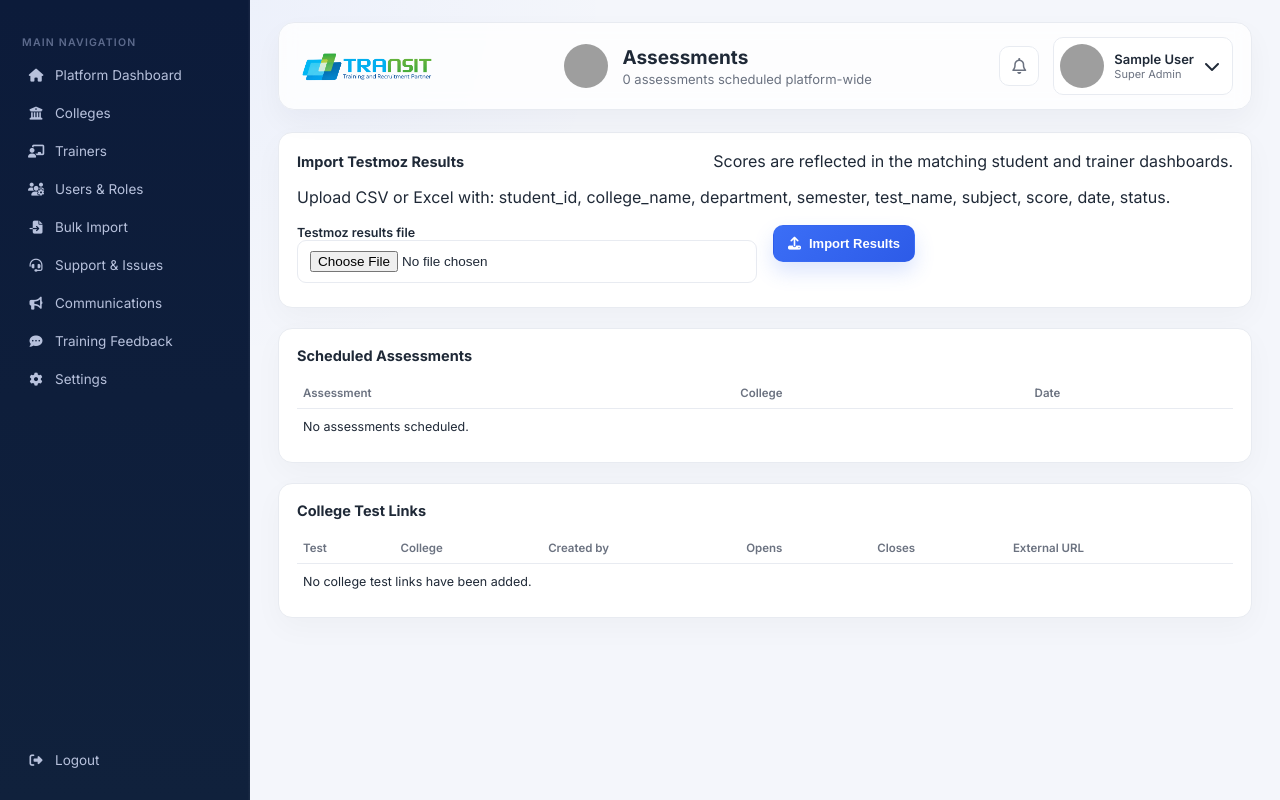
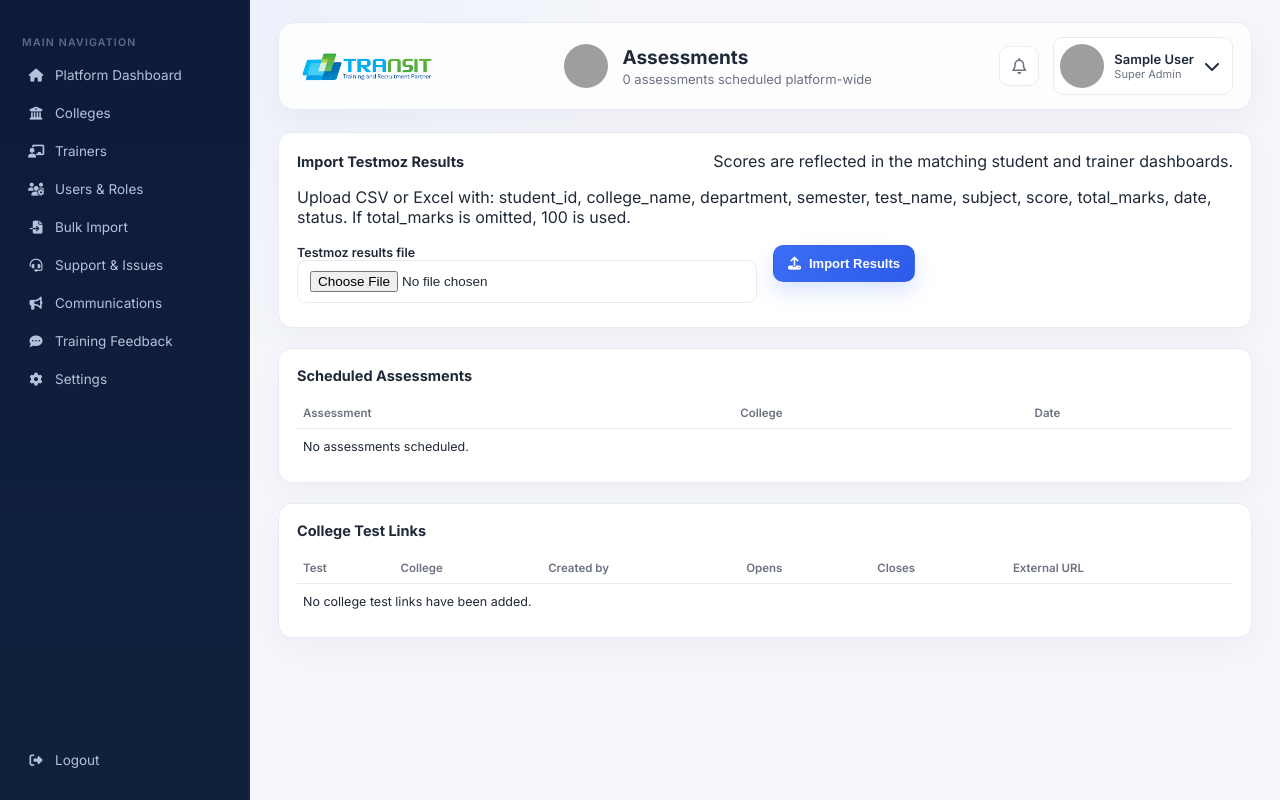
Before and after one commit to Nikhil3537/transit-nexus, a Django app: page /admin-assessments/ in a window 1280 px wide. Run offline with Django 5.2, Linux system fonts and the light colour scheme; the visitor is signed in with stand-in values (Sample User, id 1); data comes from the database, SQL or seed files in the repository; data that the repository does not hold is empty; grey boxes are pictures that could not be loaded.

Commit message:
Show assessment scores out of total marks

```diff
--- a/dashboard/templates/dashboard/assessments.html
+++ b/dashboard/templates/dashboard/assessments.html
@@ -13,7 +13,7 @@
       <tr>
         <td>{{ a.name }}</td>
         <td>{{ a.subject }}</td>
-        <td>{% if a.score is not None %}{{ a.score }}%{% else %}&mdash;{% endif %}</td>
+        <td>{% if a.score is not None %}{{ a.score }} / {{ a.total_marks }}{% else %}&mdash;{% endif %}</td>
         <td>{{ a.date|date:"d M Y" }}</td>
         <td>
           {% if a.status == "completed" %}
--- a/dashboard/templates/dashboard/results_reports.html
+++ b/dashboard/templates/dashboard/results_reports.html
@@ -30,7 +30,7 @@
       <tr>
         <td>{{ a.name }}</td>
         <td>{{ a.subject }}</td>
-        <td>{% if a.score is not None %}{{ a.score }}%{% else %}&mdash;{% endif %}</td>
+        <td>{% if a.score is not None %}{{ a.score }} / {{ a.total_marks }}{% else %}&mdash;{% endif %}</td>
         <td>{{ a.date|date:"d M Y" }}</td>
         <td><span class="tag tag-{{ a.performance_label|slugify }}">{{ a.performance_label }}</span></td>
       </tr>
--- a/dashboard/templates/dashboard/student_dashboard.html
+++ b/dashboard/templates/dashboard/student_dashboard.html
@@ -186,7 +186,7 @@
             <tr>
               <td>{{ a.name }}</td>
               <td>{{ a.subject }}</td>
-              <td>{% if a.score is not None %}{{ a.score }}%{% else %}&mdash;{% endif %}</td>
+              <td>{% if a.score is not None %}{{ a.score }} / {{ a.total_marks }}{% else %}&mdash;{% endif %}</td>
               <td>{{ a.date|date:"d M Y" }}</td>
               <td>
                 {% if a.status == "completed" %}
--- a/portal/templates/portal/admin_assessments.html
+++ b/portal/templates/portal/admin_assessments.html
@@ -3,7 +3,7 @@
 {% block content %}
 <section class="panel">
   <div class="panel-head"><h3>Import Testmoz Results</h3><span class="muted">Scores are reflected in the matching student and trainer dashboards.</span></div>
-  <p class="muted">Upload CSV or Excel with: student_id, college_name, department, semester, test_name, subject, score, date, status.</p>
+  <p class="muted">Upload CSV or Excel with: student_id, college_name, department, semester, test_name, subject, score, total_marks, date, status. If total_marks is omitted, 100 is used.</p>
   <form method="post" enctype="multipart/form-data" class="form-grid">
     {% csrf_token %}
     <label>Testmoz results file<input type="file" name="file" accept=".csv,.xlsx,text/csv,application/vnd.openxmlformats-officedocument.spreadsheetml.sheet" required></label>
--- a/portal/templates/portal/college_assessments.html
+++ b/portal/templates/portal/college_assessments.html
@@ -2,7 +2,7 @@
 {% block title %}Assessments · Transit Nexus{% endblock %}
 {% block content %}
 {% include "portal/_college_csv_upload.html" %}
-<p class="muted">Student result uploads must include student ID, department, semester, assessment name, subject, score, date, and status. Results appear on the matching student's dashboard and update the college and Transit admin dashboards.</p>
+<p class="muted">Student result uploads must include student ID, department, semester, assessment name, subject, score, total marks, date, and status. Results appear as marks obtained out of the test total; total marks defaults to 100 for older files.</p>
 {% if messages %}{% for message in messages %}<p class="alert-{{ message.tags }}">{{ message }}</p>{% endfor %}{% endif %}
 {% if external_form.errors %}<section class="panel alert-error"><h3>Test link not saved</h3>{{ external_form.errors }}</section>{% endif %}
 <section class="panel">
--- a/portal/views.py
+++ b/portal/views.py
@@ -669,7 +669,7 @@ def _department_summary_rows(profile, semester_scope=""):
         entry["live_training_hours"] += int(student.total_learning_hours or 0)
         enrollments = list(student.enrollments.all())
         assessment_scores = [
-            float(assessment.score)
+            assessment.score_percentage
             for assessment in student.assessments.all()
             if assessment.status == "completed" and assessment.score is not None
         ]
@@ -1039,7 +1039,7 @@ def admin_college_detail(request, college_id):
         imported_record = matching_records.pop(0) if matching_records else None
         enrollments = list(account.enrollments.all())
         assessment_scores = [
-            float(assessment.score)
+            assessment.score_percentage
             for assessment in account.assessments.all()
             if assessment.status == "completed" and assessment.score is not None
         ]
@@ -1206,7 +1206,7 @@ def admin_students(request):
             matching_record = matching_records.pop(0) if matching_records else None
             enrollments = list(student.enrollments.all())
             assessment_scores = [
-                float(assessment.score)
+                assessment.score_percentage
                 for assessment in student.assessments.all()
                 if assessment.status == "completed" and assessment.score is not None
             ]
@@ -1320,7 +1320,8 @@ def _sync_college_assessment_summary(student, assessment_name, department, subje
         name=assessment_name,
         date=result_date,
     )
-    average = results.filter(score__isnull=False).aggregate(avg_score=Avg("score"))["avg_score"]
+    scored_results = [result.score_percentage for result in results.filter(score__isnull=False)]
+    average = round(sum(scored_results) / len(scored_results), 1) if scored_results else None
     CollegeAssessment.objects.update_or_create(
         college=student.college,
         name=assessment_name,
@@ -1372,11 +1373,12 @@ def _import_testmoz_results(request, uploaded):
                 continue
             try:
                 score = float(row["score"])
-                if not 0 <= score <= 100:
+                total_marks = int(row.get("total_marks", "100") or 100)
+                if not 0 <= score <= total_marks or total_marks <= 0:
                     raise ValueError
                 result_date = datetime.strptime(row["date"][:10], "%Y-%m-%d").date()
             except ValueError:
-                errors.append(f"Row {row_number}: score must be 0-100 and date must use YYYY-MM-DD.")
+                errors.append(f"Row {row_number}: score must be between 0 and total_marks, and date must use YYYY-MM-DD.")
                 continue
             status = row.get("status", "completed").casefold() or "completed"
             if status not in {"completed", "pending"}:
@@ -1386,7 +1388,7 @@ def _import_testmoz_results(request, uploaded):
             if key in seen:
                 errors.append(f"Row {row_number}: duplicate student/test result.")
             seen.add(key)
-            prepared.append((student, test, row, score, result_date, status))
+            prepared.append((student, test, row, score, total_marks, result_date, status))
 
         if errors:
             for error in errors[:30]:
@@ -1398,16 +1400,16 @@ def _import_testmoz_results(request, uploaded):
 
         with transaction.atomic():
             trainer_scores = {}
-            for student, test, row, score, result_date, status in prepared:
+            for student, test, row, score, total_marks, result_date, status in prepared:
                 Assessment.objects.update_or_create(
                     student=student, name=row["test_name"], subject=row["subject"], date=result_date,
-                    defaults={"score": score, "status": status},
+                    defaults={"score": score, "total_marks": total_marks, "status": status},
                 )
                 _sync_college_assessment_summary(
                     student, row["test_name"], row["department"], row["subject"], result_date,
                 )
                 if test.trainer_id:
-                    trainer_scores.setdefault((test.trainer_id, test.title, result_date), []).append(score)
+                    trainer_scores.setdefault((test.trainer_id, test.title, result_date), []).append(score / total_marks * 100)
             for (trainer_id, test_name, result_date), scores in trainer_scores.items():
                 TrainerAssessment.objects.update_or_create(
                     trainer_id=trainer_id, name=test_name, date=result_date,
@@ -1950,7 +1952,7 @@ COLLEGE_CSV_IMPORTS = {
     },
     "student_results": {
         "filename": "student_results_template.csv",
-        "headers": ["student_id", "department", "semester", "assessment_name", "subject", "score", "date", "status"],
+        "headers": ["student_id", "department", "semester", "assessment_name", "subject", "score", "total_marks", "date", "status"],
         "required": {"student_id", "department", "semester", "assessment_name", "subject", "date"},
         "student_dashboard": True,
     },
@@ -2081,14 +2083,16 @@ def _import_student_dashboard_rows(request, dataset, config, uploaded):
                     errors.append(f"Row {row_number}: result status must be Completed or Pending.")
                     continue
                 score = row.get("score", "")
+                total_marks = row.get("total_marks", "100") or "100"
                 try:
                     score_value = float(score) if score else None
-                    if score_value is not None and not 0 <= score_value <= 100:
+                    total_marks_value = int(total_marks)
+                    if total_marks_value <= 0 or (score_value is not None and not 0 <= score_value <= total_marks_value):
                         raise ValueError
                 except ValueError:
-                    errors.append(f"Row {row_number}: score must be between 0 and 100.")
+                    errors.append(f"Row {row_number}: score must be between 0 and total marks.")
                     continue
-                prepared.append((student, row_date, row, score_value, status))
+                prepared.append((student, row_date, row, score_value, total_marks_value, status))
 
         if len(prepared) > 10000:
             errors.append("A single upload can contain at most 10,000 rows.")
@@ -2107,10 +2111,10 @@ def _import_student_dashboard_rows(request, dataset, config, uploaded):
                         defaults={"is_present": is_present},
                     )
             else:
-                for student, row_date, row, score, status in prepared:
+                for student, row_date, row, score, total_marks, status in prepared:
                     Assessment.objects.update_or_create(
                         student=student, name=row["assessment_name"], subject=row["subject"], date=row_date,
-                        defaults={"score": score, "status": status},
+                        defaults={"score": score, "total_marks": total_marks, "status": status},
                     )
                     _sync_college_assessment_summary(
                         student, row["assessment_name"], row["department"], row["subject"], row_date,
@@ -2239,7 +2243,7 @@ def _college_student_rows(profile, department_scope=""):
         matching_record = matching_records.pop(0) if matching_records else None
         account_keys.add(_student_identity_key(student_name, student.department or (matching_record.department if matching_record else "")))
         assessment_scores = [
-            float(assessment.score)
+            assessment.score_percentage
             for assessment in student.assessments.all()
             if assessment.status == "completed" and assessment.score is not None
         ]
```
Also changed, not shown: dashboard/models.py (+12 -4 lines), dashboard/views.py (+4 -4 lines), portal/tests.py (+7 -5 lines), dashboard/migrations/0008_assessment_total_marks.py (added).
